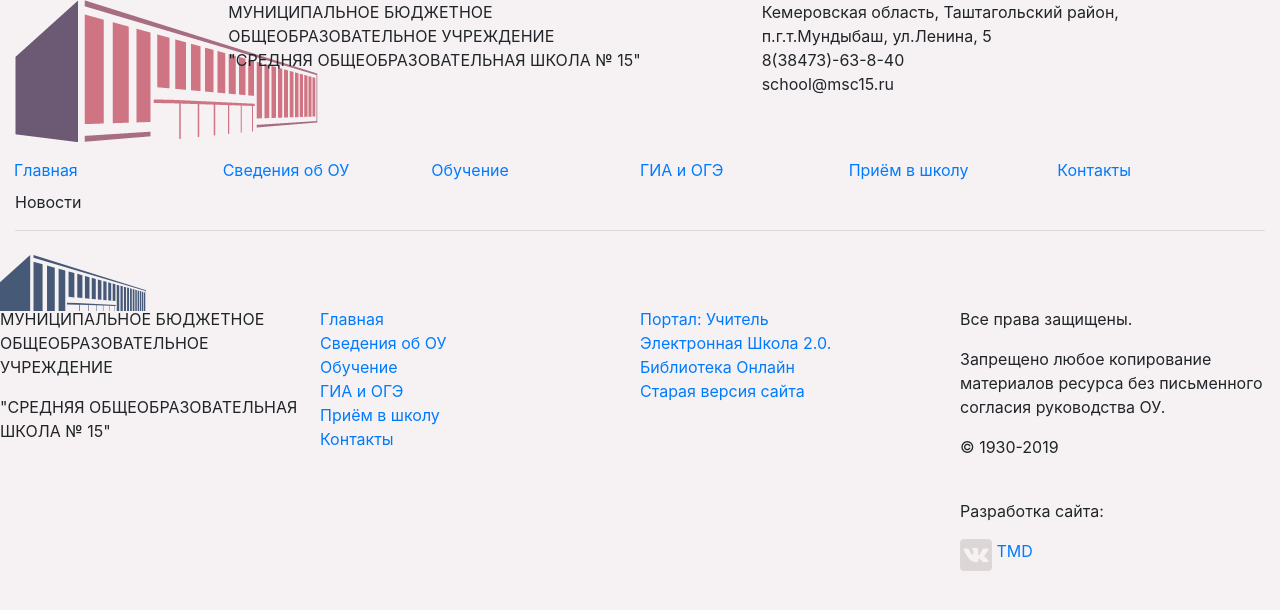
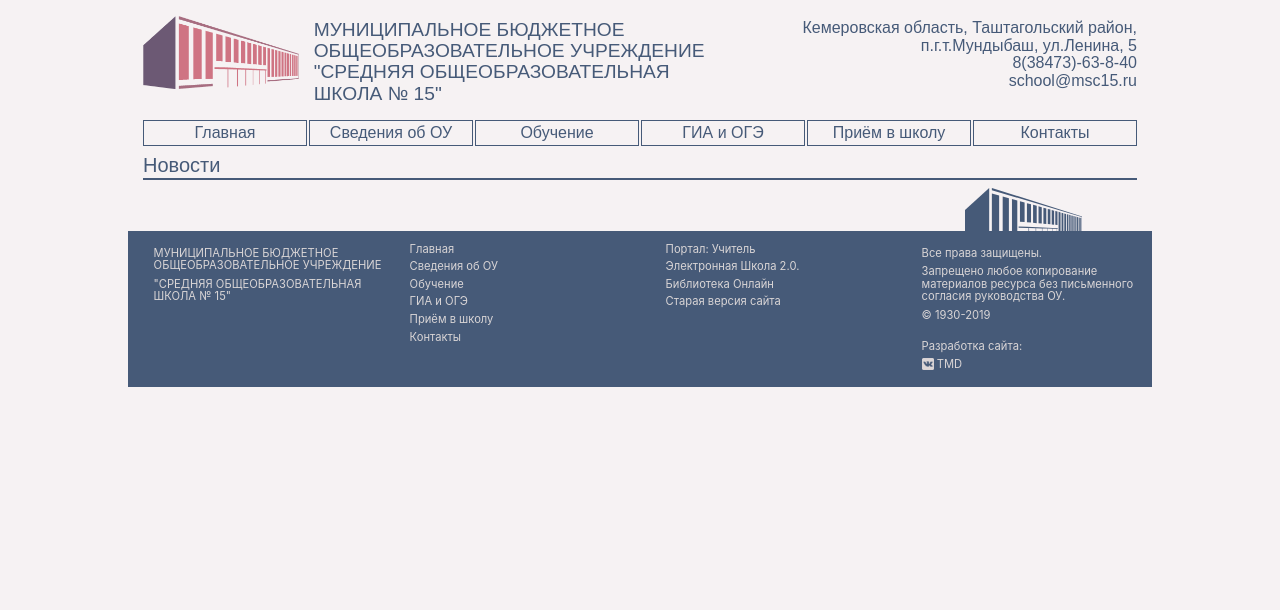
Before and after one commit to deniska69/msc15, a Django app: page /news in a window 1280 px wide. Shown: the top 610 px of the page. Run offline with Django 3.2, Linux system fonts and the light colour scheme; data that the repository does not hold is empty; some libraries are stand-ins or nearby versions; some web fonts are replaced.

Commit message:
setting up layout for higher resolutions, fixes for drawing bugs

```diff
--- a/News/urls.py
+++ b/News/urls.py
@@ -1,8 +1,11 @@
 from django.contrib import admin
 from django.urls import path
 from . import views
-from .views import NewsAll
+from .views import NewsAll, NewsDetail
+from django.views.generic import ListView, DetailView
+from News.models import Post
 
 urlpatterns = [
     path('', views.NewsAll.as_view()),
+    path('<int:pk>/', views.NewsDetail.as_view()),
 ]
--- a/News/views.py
+++ b/News/views.py
@@ -1,17 +1,11 @@
-#from django.shortcuts import render, get_object_or_404
 from News.models import Post
-from django.views.generic.list import ListView
-
-
-#def post_list(request):
-#    post = Post.objects.all()
-#    return render(request, 'News/post_list.html', {'post_ls': post})
-
-#def post_page(request, pk):
-#    post = get_object_or_404(Post, id=pk)
-#    return render(request, 'News/post_page.html', {'post_pg': post})
+from django.views.generic import ListView, DetailView
 
 class NewsAll(ListView):
     context_object_name = 'news_all'
     template_name = 'News/news.html'
     queryset = Post.objects.all().order_by('-date_cr')[0:10]
+
+class NewsDetail(DetailView):
+    model = Post
+    template_name = 'News/news_page.html'
--- a/msc15/settings.py
+++ b/msc15/settings.py
@@ -25,7 +25,9 @@ SECRET_KEY = 'b%*abmc8bqc&gbv21dzzmv&$bfwhkb%knu$o##5mf71u)dple0'
 # SECURITY WARNING: don't run with debug turned on in production!
 DEBUG = True
 
-ALLOWED_HOSTS = []
+ALLOWED_HOSTS = [
+    '*'
+]
 
 
 # Application definition
--- a/msc15/views.py
+++ b/msc15/views.py
@@ -1,9 +1,5 @@
-#from django.views.generic.base import TemplateView
 from django.views.generic.list import ListView
 from News.models import Post
-
-#class IndexView(TemplateView):
-#    template_name = 'index.html'
 
 class IndexView(ListView):
     context_object_name = 'post_last'
--- a/static/css/base.css
+++ b/static/css/base.css
@@ -3,26 +3,33 @@
     src: url(../fonts/RopaSansProRegular.otf);
 }
 
-@media (min-width: 992px) and (max-width: 1199.98px) {
-    .img_head {
+@media (min-width: 992px) and (max-width: 4095.98px) {
+  .deb {
+    border: 2px solid red;
+  }
+  .container-width {
+    max-width: 1024px;
+    margin: 0 auto;
+  }
+  .img_head {
     float: right;
     margin-top: 2vh;
-    height: 6vw;
+    width: inherit;
+    height: auto;
   }
   .text_head_l {
       font-family: 'Ropa Sans Pro', Arial;
       line-height: 1.1;
       color: #465A78;
       font-size: 1.2rem;
-      margin-top: 1.7vw;
+      margin-top: 1.5vw;
   }
   .text_head_r {
       font-family: 'Ropa Sans Pro', Arial;
       line-height: 1.1;
       text-align: right;
       color: #465A78;
-      margin-top: 1vh;
-      margin-right: 2vw;
+      margin-top: 1.5vw;
   }
   .btn_menu {
     color: #465A78;
@@ -71,7 +78,7 @@
   }
   .img_news_block {
     width: auto;
-    height: 18vw;
+    height: 180px;
   }
   .img_news {
     object-fit: cover;
@@ -80,11 +87,13 @@
   }
   .ftr {
     background-color: #465A78;
-    min-height: 20vh;
+    padding-bottom: 2vh;
   }
   .ftr_img {
-    display: block;
-    margin: 0 auto;
+    height: 45px;
+    margin-bottom: -2px;
+    margin-left: auto;
+    margin-right: 70px;
   }
 .ftr_a:link, .ftr_a:visited, .ftr_a:active, .ftr_a:hover {
     color: #D9D5D6;
@@ -94,7 +103,7 @@
   }
   .ftr-col {
     line-height: 1.1;
-    margin-left: 3vw;
+    margin-left: 2vw;
     margin-top: 1vh;
   }
   .ftr_text {
@@ -106,8 +115,8 @@
     margin-bottom: 0.4rem;
   }
   .ftr_ico {
-    height: 1.2vw;
-    width: auto;
+    height: 12px;
+    height: 12px;
   }
   .post_block_link {
     cursor: pointer;
@@ -117,12 +126,9 @@
   .post_block_link:hover {
     box-shadow: 0 14px 28px rgba(0,0,0,0.25), 0 10px 10px rgba(0,0,0,0.22);
   }
+  .btn_menu:hover, .btn_menu:active {
+    background-color: #465a78;
+    color: #F6F2F3;
+    text-decoration: none;
+  }
 }
-
-@media (min-width: 1200px) {}
-
-.btn_menu:hover, .btn_menu:active {
-  background-color: #465a78;
-  color: #F6F2F3;
-  text-decoration: none;
-}
--- a/templates/base.html
+++ b/templates/base.html
@@ -11,6 +11,7 @@
   </head>
   <body style="background-color: #F6F2F3;">
 
+    <div class="container-width">
       <!-- Шапка -->
       <div class="container-fluid">
         <div class="row">
@@ -63,9 +64,9 @@
       {% block content %}{% endblock content %}
 
       <!-- Футер -->
-    <div class="container-fluid" style="padding: 0; margin-top: 3vh;">
+      <div class="container-fluid" style="padding: 0;">
         <div class="row no-gutters">
-        <img class="ftr_img" src="{% static "images/base/logo_footer.svg" %}" style="height: 7vh; margin-right: 7vw; margin-bottom: -0.5vh;">
+          <img class="ftr_img" src="{% static "images/base/logo_footer.svg" %}">
         </div>
         <div class="row no-gutters ftr">
           <div class="col ftr-col ftr_text">
@@ -103,6 +104,7 @@
           </div>
         </div>
       </div>
+    </div>
 
     <script src="{% static "js/jquery-3.2.1.slim.min.js" %}"></script>
     <script src="{% static "js/popper.min.js" %}"></script>
```
Also changed, not shown: templates/404.html (added, +19 -0 lines), templates/News/news_page.html (added, +28 -0 lines), templates/News/post_page.html (deleted, +0 -11 lines), 1 other file. Lines whose indentation alone changed are shown as unchanged.
